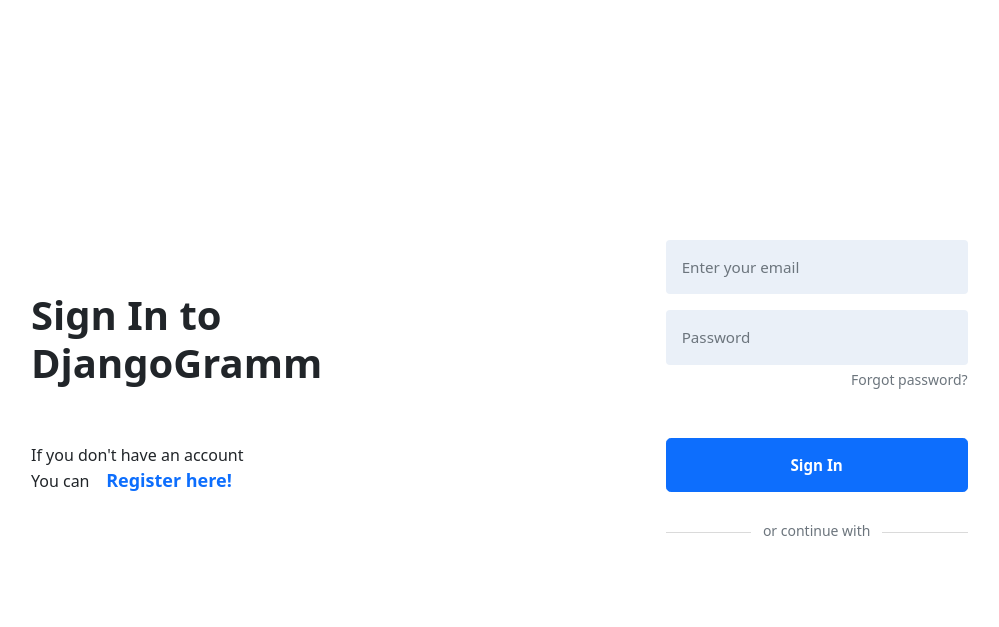
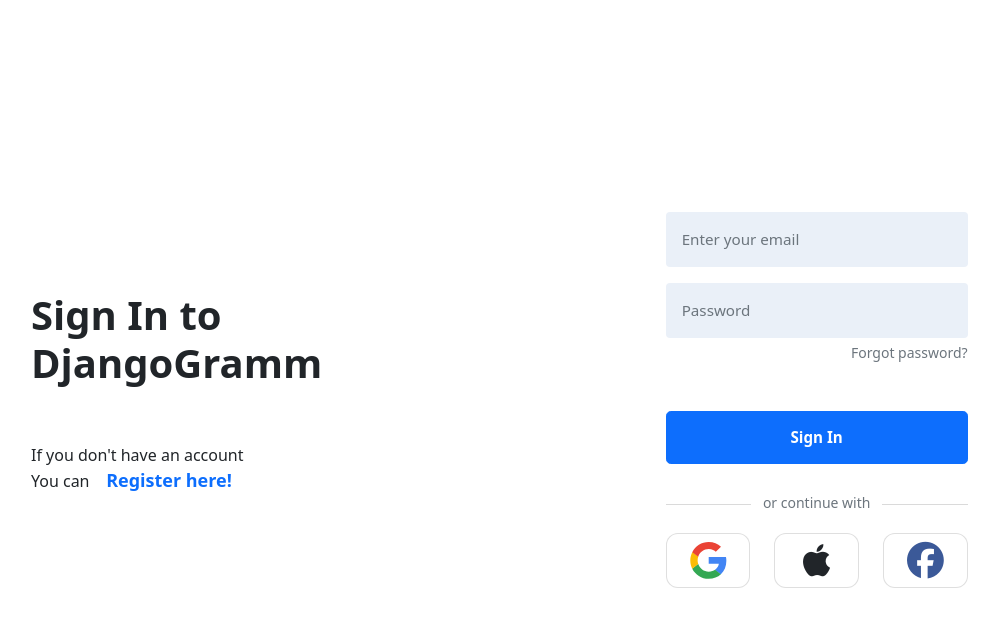
Before and after one commit to aisyesm/DjangoGramm, a Django app: page /app/ in a window 1280 px wide. Shown: the top 627 px of the page, without its empty margins (250-1249 px from the left). Run offline with Django 3.2, Linux system fonts and the light colour scheme; some libraries are stand-ins or nearby versions.

Commit message:
Add 3rd party login icons

```diff
--- a/djangogramm/app/templates/app/login.html
+++ b/djangogramm/app/templates/app/login.html
@@ -9,6 +9,7 @@
           rel="stylesheet"
           integrity="sha384-1BmE4kWBq78iYhFldvKuhfTAU6auU8tT94WrHftjDbrCEXSU1oBoqyl2QvZ6jIW3"
           crossorigin="anonymous">
+    <script src="https://kit.fontawesome.com/9822aa20bd.js" crossorigin="anonymous"></script>
     <title>DjangoGramm</title>
 </head>
 <body>
@@ -46,7 +47,29 @@
                     <button class="btn btn-primary btn-lg w-100 fw-bold fs-6 mb-4" id="action-btn" name="proceed" type="submit" value="login">
                         Sign In
                     </button>
-                    <p class="form-text" id="line-wrap">or continue with</p>
+                    <p class="form-text mb-3" id="line-wrap">or continue with</p>
+                    <div class="row">
+                        <div class="col-4">
+                            <div class="card text-center py-2" style="border-radius: 12px;">
+                                <svg xmlns="http://www.w3.org/2000/svg" viewBox="0 0 326667 333333" shape-rendering="geometricPrecision" text-rendering="geometricPrecision" image-rendering="optimizeQuality" fill-rule="evenodd" clip-rule="evenodd" style="height: 36.8px;">
+                                    <path d="M326667 170370c0-13704-1112-23704-3518-34074H166667v61851h91851c-1851 15371-11851 38519-34074 54074l-311 2071 49476 38329 3428 342c31481-29074 49630-71852 49630-122593m0 0z" fill="#4285f4"/>
+                                    <path d="M166667 333333c44999 0 82776-14815 110370-40370l-52593-40742c-14074 9815-32963 16667-57777 16667-44074 0-81481-29073-94816-69258l-1954 166-51447 39815-673 1870c27407 54444 83704 91852 148890 91852z" fill="#34a853"/>
+                                    <path d="M71851 199630c-3518-10370-5555-21482-5555-32963 0-11482 2036-22593 5370-32963l-93-2209-52091-40455-1704 811C6482 114444 1 139814 1 166666s6482 52221 17777 74814l54074-41851m0 0z" fill="#fbbc04"/>
+                                    <path d="M166667 64444c31296 0 52406 13519 64444 24816l47037-45926C249260 16482 211666 1 166667 1 101481 1 45185 37408 17777 91852l53889 41853c13520-40185 50927-69260 95001-69260m0 0z" fill="#ea4335"/>
+                                </svg>
+                            </div>
+                        </div>
+                        <div class="col-4">
+                            <div class="card text-center py-2" style="font-size: 2.3em; border-radius: 12px;">
+                                <i class="fab fa-apple"></i>
+                            </div>
+                        </div>
+                        <div class="col-4">
+                            <div class="card text-center py-2" style="font-size: 2.3em; border-radius: 12px; color: #3b5998;">
+                                <i class="fab fa-facebook"></i>
+                            </div>
+                        </div>
+                    </div>
                 </form>
             </div>
         </div>
```
Also changed, not shown: djangogramm/app/templates/app/register.html (+24 -1 lines).
